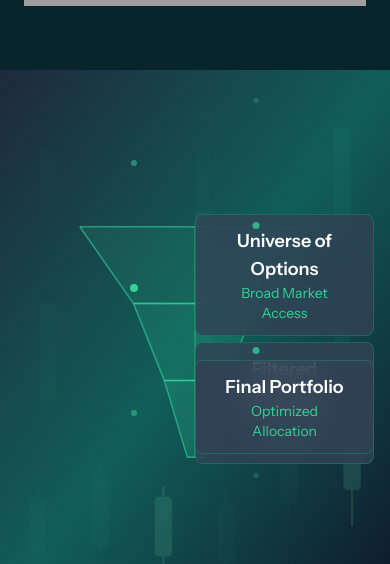
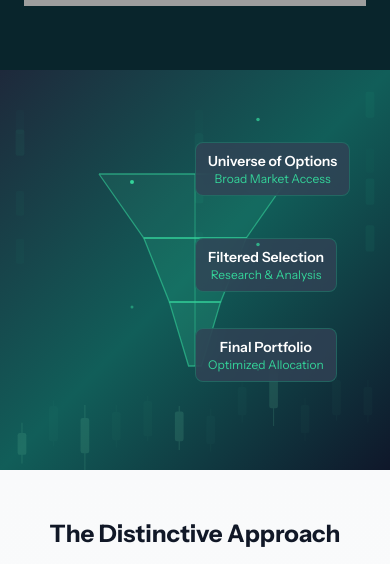
Before and after one commit to huamanraj/SakshamInvestments, a React (Vite) app: page / in a window 390 px wide. Shown: the part 2217-2781 px from the top of the page. Built offline with nearby package versions, Linux system fonts and the light colour scheme; no server answers; grey boxes are pictures that could not be loaded.

Commit message:
final version 2 paid done!!

```diff
--- a/src/components/AllocationConundrum.jsx
+++ b/src/components/AllocationConundrum.jsx
@@ -136,7 +136,7 @@ const AllocationConundrum = () => {
                 }}
                 className="absolute top-0 left-1/2 transform -translate-x-1/2 -translate-y-8 opacity-20"
               >
-                <img src="banks/axis.svg" alt="" className="w-24 h-24" />
+
               </motion.div>
             </motion.div>
 
@@ -168,7 +168,7 @@ const AllocationConundrum = () => {
                 }}
                 className="absolute top-0 left-1/2 transform -translate-x-1/2 -translate-y-8 opacity-20"
               >
-                <img src="banks/axis.svg" alt="" className="w-24 h-24" />
+
               </motion.div>
             </motion.div>
 
@@ -200,7 +200,7 @@ const AllocationConundrum = () => {
                 }}
                 className="absolute top-0 left-1/2 transform -translate-x-1/2 -translate-y-8 opacity-20"
               >
-                <img src="banks/axis.svg" alt="" className="w-24 h-24" />
+
               </motion.div>
             </motion.div>
           </div>
--- a/src/components/DistinctiveApproach.jsx
+++ b/src/components/DistinctiveApproach.jsx
@@ -102,7 +102,7 @@ const DistinctiveApproach = () => {
       traditionalText: "Your RM is busy selling you products.",
     },
     {
-      growthfinitiText: "Implement an investment strategy based on the GrowthFiniti Efficient Frontier",
+      growthfinitiText: "Implement an investment strategy based on the Growth Efficient Frontier",
       traditionalText: "Whose portfolios may not cater to your specific needs.",
     },
     {
--- a/src/components/Footer.jsx
+++ b/src/components/Footer.jsx
@@ -44,7 +44,7 @@ const Footer = () => {
 
           {/* Social Media Icons */}
           <div className="flex items-start space-x-4">
-            <a href="https://instagram.com" target="_blank" rel="noopener noreferrer"
+            <a href="https://www.instagram.com/sakshaminvestments?utm_source=qr&igsh=a2xkc3JvZ3JyY21w" target="_blank" rel="noopener noreferrer"
                className="w-8 h-8 bg-gray-600 rounded-full flex items-center justify-center hover:bg-gray-500 transition-colors duration-200">
               <svg className="w-4 h-4 text-white" fill="currentColor" viewBox="0 0 24 24">
                 <path d="M12 2.163c3.204 0 3.584.012 4.85.07 3.252.148 4.771 1.691 4.919 4.919.058 1.265.069 1.645.069 4.849 0 3.205-.012 3.584-.069 4.849-.149 3.225-1.664 4.771-4.919 4.919-1.266.058-1.644.07-4.85.07-3.204 0-3.584-.012-4.849-.07-3.26-.149-4.771-1.699-4.919-4.92-.058-1.265-.07-1.644-.07-4.849 0-3.204.013-3.583.07-4.849.149-3.227 1.664-4.771 4.919-4.919 1.266-.057 1.645-.069 4.849-.069zm0-2.163c-3.259 0-3.667.014-4.947.072-4.358.2-6.78 2.618-6.98 6.98-.059 1.281-.073 1.689-.073 4.948 0 3.259.014 3.668.072 4.948.2 4.358 2.618 6.78 6.98 6.98 1.281.058 1.689.072 4.948.072 3.259 0 3.668-.014 4.948-.072 4.354-.2 6.782-2.618 6.979-6.98.059-1.28.073-1.689.073-4.948 0-3.259-.014-3.667-.072-4.947-.196-4.354-2.617-6.78-6.979-6.98-1.281-.059-1.69-.073-4.949-.073zm0 5.838c-3.403 0-6.162 2.759-6.162 6.162s2.759 6.163 6.162 6.163 6.162-2.759 6.162-6.163c0-3.403-2.759-6.162-6.162-6.162zm0 10.162c-2.209 0-4-1.79-4-4 0-2.209 1.791-4 4-4s4 1.791 4 4c0 2.21-1.791 4-4 4zm6.406-11.845c-.796 0-1.441.645-1.441 1.44s.645 1.44 1.441 1.44c.795 0 1.439-.645 1.439-1.44s-.644-1.44-1.439-1.44z"/>
--- a/src/components/FunnelSection.jsx
+++ b/src/components/FunnelSection.jsx
@@ -58,7 +58,7 @@ const FunnelSection = () => {
   return (
     <section
       ref={ref}
-      className="py-20 bg-gradient-to-br from-slate-800 via-teal-800 to-slate-900 relative overflow-hidden"
+      className="py-10 sm:py-16 md:py-20 bg-gradient-to-br from-slate-800 via-teal-800 to-slate-900 relative overflow-hidden"
     >
       {/* Animated Candlestick Chart Background */}
       <div className="absolute inset-0">
@@ -73,7 +73,7 @@ const FunnelSection = () => {
             repeat: Infinity,
             ease: "easeInOut"
           }}
-          className="absolute bottom-0 left-0 right-0 h-64"
+          className="absolute bottom-0 left-0 right-0 h-32 sm:h-48 md:h-64"
         >
           <img src="/graph-img.svg" alt="" className="w-full h-full object-cover" />
         </motion.div>
@@ -94,15 +94,15 @@ const FunnelSection = () => {
               delay: index * 0.2
             }}
             className={`absolute ${
-              index % 4 === 0 ? 'top-20' :
-              index % 4 === 1 ? 'top-40' :
-              index % 4 === 2 ? 'top-60' : 'top-80'
+              index % 4 === 0 ? 'top-10 sm:top-20' :
+              index % 4 === 1 ? 'top-20 sm:top-40' :
+              index % 4 === 2 ? 'top-32 sm:top-60' : 'top-44 sm:top-80'
             } ${
-              index % 3 === 0 ? 'left-10' :
-              index % 3 === 1 ? 'left-1/2 transform -translate-x-1/2' : 'right-10'
+              index % 3 === 0 ? 'left-4 sm:left-10' :
+              index % 3 === 1 ? 'left-1/2 transform -translate-x-1/2' : 'right-4 sm:right-10'
             }`}
           >
-            <div className={`w-4 h-${12 + index * 2} bg-emerald-400 opacity-20 rounded-sm`}></div>
+            <div className={`w-2 sm:w-4 h-6 sm:h-${12 + index * 2} bg-emerald-400 opacity-20 rounded-sm`}></div>
           </motion.div>
         ))}
       </div>
@@ -114,7 +114,7 @@ const FunnelSection = () => {
           variants={containerVariants}
         >
           {/* Funnel Visualization */}
-          <div className="relative max-w-3xl mx-auto h-96 md:h-[500px]">
+          <div className="relative max-w-xs sm:max-w-xl md:max-w-2xl lg:max-w-3xl mx-auto h-80 sm:h-96 md:h-[500px]">
             {/* SVG Funnel */}
             <svg
               className="absolute inset-0 w-full h-full"
@@ -185,31 +185,31 @@ const FunnelSection = () => {
             {/* Level Labels */}
             <motion.div
               variants={itemVariants}
-              className="absolute top-16 left-1/2 transform -translate-x-1/2"
+              className="absolute top-8 sm:top-12 md:top-16 left-1/2 transform -translate-x-1/2"
             >
-              <div className="bg-slate-700/80 backdrop-blur-md rounded-lg px-6 py-3 border border-emerald-500/30">
-                <h3 className="text-white font-semibold text-lg">Universe of Options</h3>
-                <p className="text-emerald-400 text-sm">Broad Market Access</p>
+              <div className="bg-slate-700/80 backdrop-blur-md rounded-lg px-3 sm:px-4 md:px-6 py-2 sm:py-3 border border-emerald-500/30">
+                <h3 className="text-white font-semibold text-sm sm:text-base md:text-lg">Universe of Options</h3>
+                <p className="text-emerald-400 text-xs sm:text-sm">Broad Market Access</p>
               </div>
             </motion.div>
 
             <motion.div
               variants={itemVariants}
-              className="absolute top-48 left-1/2 transform -translate-x-1/2"
+              className="absolute top-32 sm:top-40 md:top-48 left-1/2 transform -translate-x-1/2"
             >
-              <div className="bg-slate-700/80 backdrop-blur-md rounded-lg px-6 py-3 border border-emerald-500/30">
-                <h3 className="text-white font-semibold text-lg">Filtered Selection</h3>
-                <p className="text-emerald-400 text-sm">Research & Analysis</p>
+              <div className="bg-slate-700/80 backdrop-blur-md rounded-lg px-3 sm:px-4 md:px-6 py-2 sm:py-3 border border-emerald-500/30">
+                <h3 className="text-white font-semibold text-sm sm:text-base md:text-lg">Filtered Selection</h3>
+                <p className="text-emerald-400 text-xs sm:text-sm">Research & Analysis</p>
               </div>
             </motion.div>
 
             <motion.div
               variants={itemVariants}
-              className="absolute bottom-20 left-1/2 transform -translate-x-1/2"
+              className="absolute bottom-12 sm:bottom-16 md:bottom-20 left-1/2 transform -translate-x-1/2"
             >
-              <div className="bg-slate-700/80 backdrop-blur-md rounded-lg px-6 py-3 border border-emerald-500/30">
-                <h3 className="text-white font-semibold text-lg">Final Portfolio</h3>
-                <p className="text-emerald-400 text-sm">Optimized Allocation</p>
+              <div className="bg-slate-700/80 backdrop-blur-md rounded-lg px-3 sm:px-4 md:px-6 py-2 sm:py-3 border border-emerald-500/30">
+                <h3 className="text-white font-semibold text-sm sm:text-base md:text-lg">Final Portfolio</h3>
+                <p className="text-emerald-400 text-xs sm:text-sm">Optimized Allocation</p>
               </div>
             </motion.div>
           </div>
@@ -229,7 +229,7 @@ const FunnelSection = () => {
                 ease: "linear",
                 delay: index * 0.5
               }}
-              className={`absolute w-2 h-2 bg-emerald-400 rounded-full ${
+              className={`absolute w-1 sm:w-2 h-1 sm:h-2 bg-emerald-400 rounded-full ${
                 index % 2 === 0 ? 'left-1/3' : 'right-1/3'
               } top-full`}
             />
--- a/src/components/LeadershipPortfolios.jsx
+++ b/src/components/LeadershipPortfolios.jsx
@@ -128,9 +128,6 @@ const LeadershipPortfolios = () => {
             ></div>
           ))}
         </div>
-        <p className="text-center text-gray-400 text-sm mt-4">
-          Scroll to explore our leadership portfolios
-        </p>
       </div>
     </section>
   );
```
